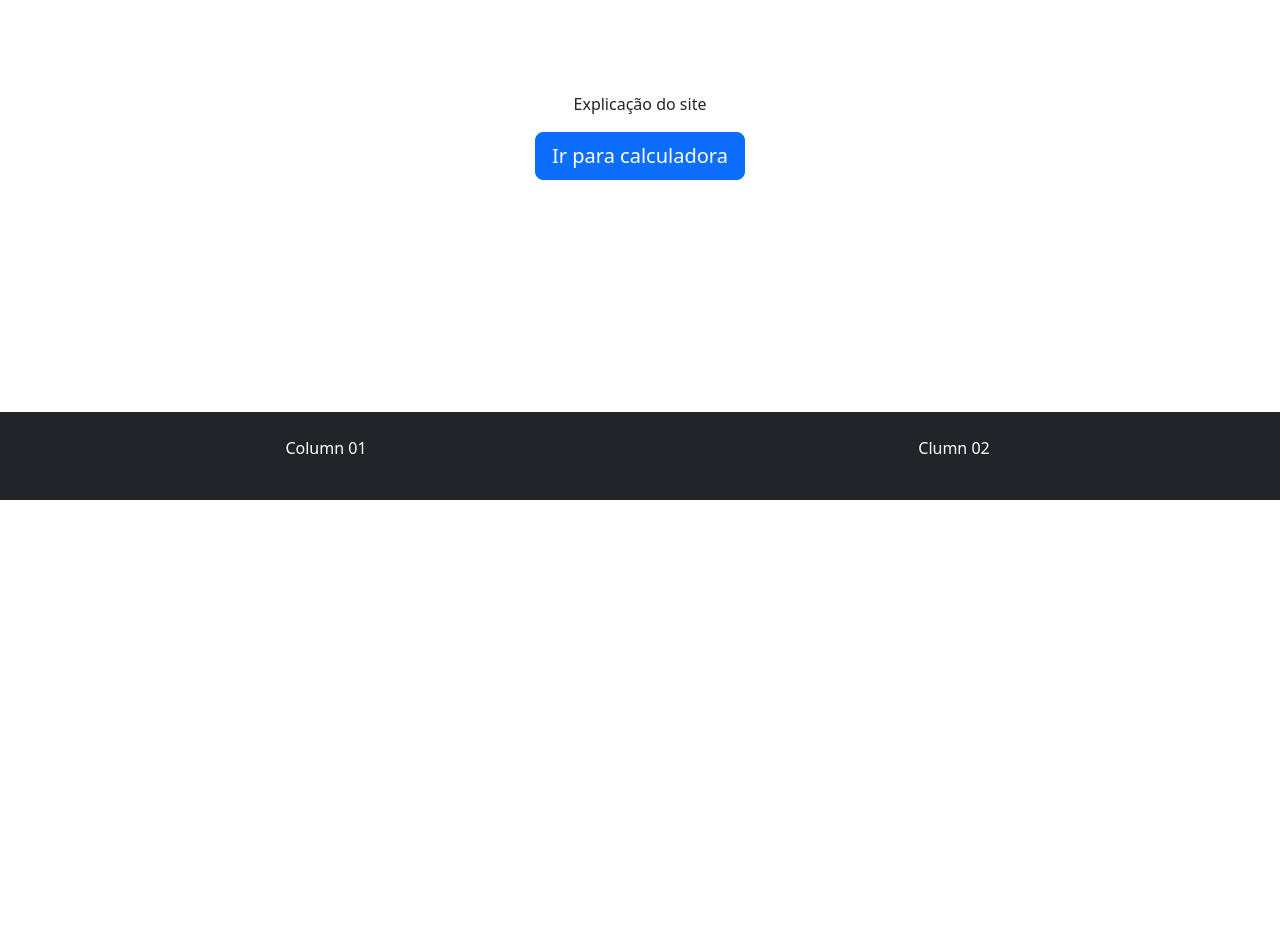
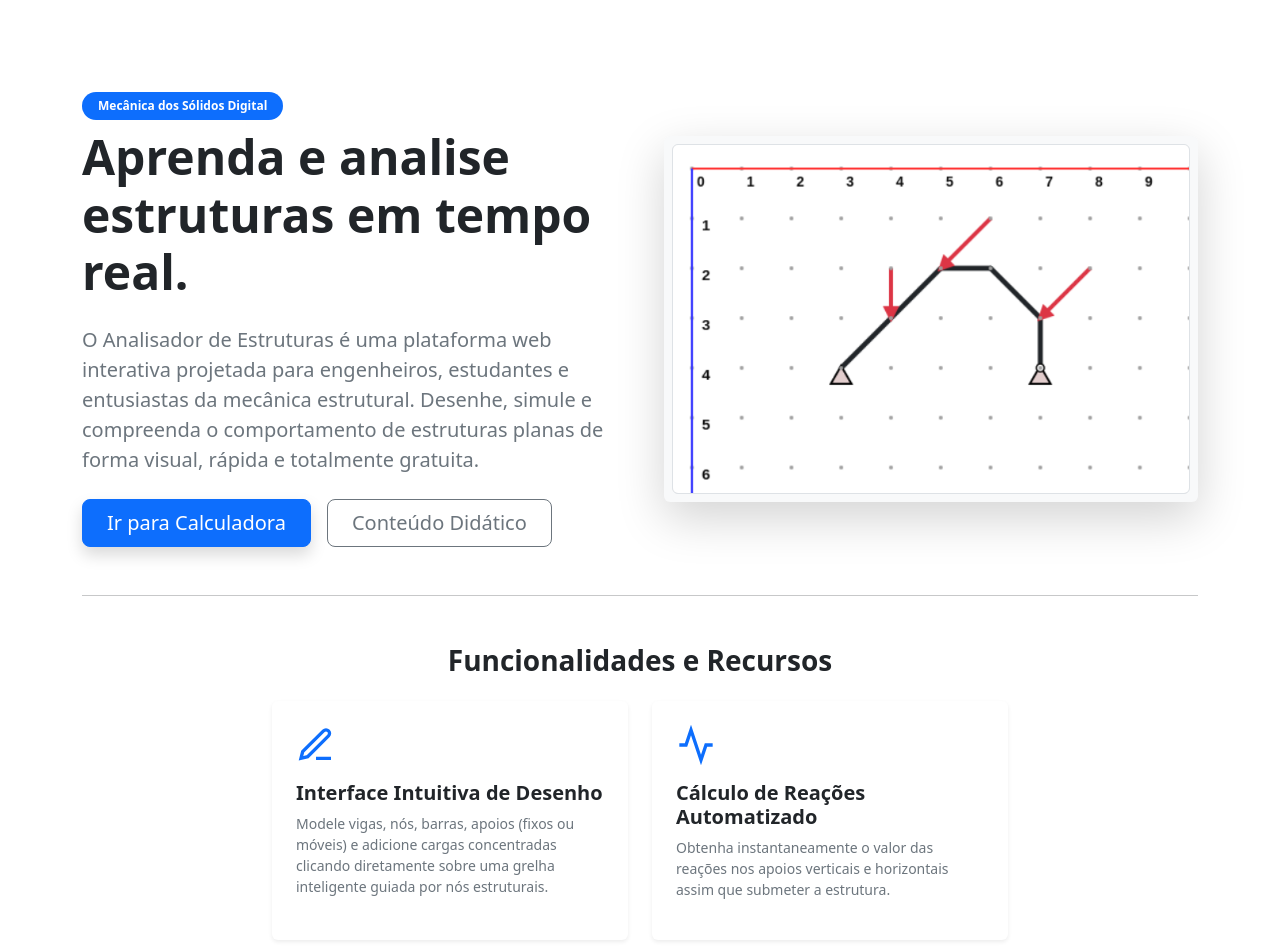
Before and after one commit to vini205/Analisador-de-Estruturas, a plain HTML site: page src/index.html in a window 1280 px wide. Shown: the part 300-1252 px from the top of the page. Before the commit the page ends 800 px from the top, so only its background shows below. Drawn offline with nearby package versions, Linux system fonts and the light colour scheme.

Commit message:
melhorando a interface da pagina inicial do index.html

```diff
--- a/src/index.html
+++ b/src/index.html
@@ -51,16 +51,89 @@
             </div>
         </div>
     </header>
-    <main id="main" class="container text-center mt-5 flex-fill">
-        <p>
-            Explicação do site
-        </p>
-    <a href="calculadora.html">
-        <button type="button" class="btn btn-lg btn-primary">Ir para calculadora</button>
-    </a>
+    <main id="main" class="container mt-5 flex-fill">
+        <section class="row align-items-center text-start g-5 mb-5">
+            <div class="col-md-6 text-center text-md-start">
+                <span class="badge text-bg-primary mb-2 px-3 py-2 rounded-pill">Mecânica dos Sólidos Digital</span>
+                <h2 class="display-5 fw-bold text-dark mb-4">Aprenda e analise estruturas em tempo real.</h2>
+                <p class="lead text-secondary mb-4">
+                    O <strong>Analisador de Estruturas</strong> é uma plataforma web interativa projetada para engenheiros, estudantes e entusiastas da mecânica estrutural. Desenhe, simule e compreenda o comportamento de estruturas planas de forma visual, rápida e totalmente gratuita.
+                </p>
+                <div class="d-grid d-sm-flex gap-3 justify-content-center justify-content-md-start">
+                    <a href="calculadora.html" class="btn btn-primary btn-lg px-4 shadow">Ir para Calculadora</a>
+                    <a href="didatico.html" class="btn btn-outline-secondary btn-lg px-4">Conteúdo Didático</a>
+                </div>
+            </div>
 
+            <div class="col-md-6">
+                <div class="card shadow-lg border-0 bg-light p-2 img-hover-zoom">
+                    <div class="card-body p-0 rounded overflow-hidden bg-secondary-subtle d-flex align-items-center justify-content-center border" style="height: 350px;">
+                        <img src="img/print-calculadora-principal.png" alt="Interface do Analisador de Estruturas" class="img-fluid w-100 h-100 object-fit-cover" onerror="this.style.display='none'; this.parentElement.innerHTML='<span class=\'text-secondary fw-semibold\'>[Insira aqui o Print Principal da sua Calculadora]</span>'">
+                    </div>
+                </div>
+            </div>
+        </section>
+
+        <hr class="my-5 opacity-25">
+
+        <section class="mb-5 text-center">
+            <h3 class="fw-bold text-dark mb-4">Funcionalidades e Recursos</h3>
+            <div class="row g-4 justify-content-center text-start">
+
+                <div class="col-md-4">
+                    <div class="card h-100 border-0 shadow-sm p-4">
+                        <div class="text-primary mb-3">
+                            <svg width="40" height="40" viewBox="0 0 24 24" fill="none" stroke="currentColor" stroke-width="2"><path d="M12 20h9M16.5 3.5a2.121 2.121 0 0 1 3 3L7 19l-4 1 1-4L16.5 3.5z"/></svg>
+                        </div>
+                        <h4 class="h5 fw-bold">Interface Intuitiva de Desenho</h4>
+                        <p class="text-secondary small">Modele vigas, nós, barras, apoios (fixos ou móveis) e adicione cargas concentradas clicando diretamente sobre uma grelha inteligente guiada por nós estruturais.</p>
+                    </div>
+                </div>
+
+                <div class="col-md-4">
+                    <div class="card h-100 border-0 shadow-sm p-4">
+                        <div class="text-primary mb-3">
+                            <svg width="40" height="40" viewBox="0 0 24 24" fill="none" stroke="currentColor" stroke-width="2"><path d="M22 12h-4l-3 9L9 3l-3 9H2"/></svg>
+                        </div>
+                        <h4 class="h5 fw-bold">Cálculo de Reações Automatizado</h4>
+                        <p class="text-secondary small">Obtenha instantaneamente o valor das reações nos apoios verticais e horizontais assim que submeter a estrutura.</p>
+                    </div>
+                </div>
+
+                <!--
+                <div class="col-md-4">
+                    <div class="card h-100 border-0 shadow-sm p-4">
+                        <div class="text-primary mb-3">
+                            <svg width="40" height="40" viewBox="0 0 24 24" fill="none" stroke="currentColor" stroke-width="2"><path d="M18 20V10M12 20V4M6 20v-6"/></svg>
+                        </div>
+                        <h4 class="h5 fw-bold">Diagramas de Esforços</h4>
+                        <p class="text-secondary small">Visualize graficamente os diagramas de esforços solicitantes (como momentos fletores e forças cortantes) ao longo de cada elemento da sua estrutura plana.</p>
+                    </div>
+                </div>
+                -->
+            </div>
+        </section>
+        <!--
+        <section class="row align-items-center text-start g-5 py-4 bg-light rounded-4 px-3 px-md-5 mb-4">
+            <div class="col-md-5 order-2 order-md-1">
+                <div class="card border-0 shadow-sm overflow-hidden bg-secondary-subtle d-flex align-items-center justify-content-center" style="height: 250px;">
+                    <img src="img/print-didatico.png" alt="Seção didática do site" class="img-fluid w-100 h-100 object-fit-cover" onerror="this.style.display='none'; this.parentElement.innerHTML='<span class=\'text-secondary fw-semibold\'>[Insira aqui um Print da Seção Didática]</span>'">
+                </div>
+            </div>
+
+            <div class="col-md-7 order-1 order-md-2">
+                <h3 class="fw-bold text-dark">Aprenda sem Complicações</h3>
+                <p class="text-secondary">
+                    Mais do que uma calculadora rápida, nosso objetivo principal é apoiar a sua jornada de estudos. Na aba <strong>Conteúdo Didático</strong>, você encontrará explicações teóricas descomplicadas, exemplos práticos resolvidos passo a passo e dinâmicas lúdicas para fixar os conceitos fundamentais de Isostática e Resistência dos Materiais.
+                </p>
+                <a href="didatico.html" class="link-primary fw-semibold d-inline-flex align-items-center gap-1 text-decoration-none">
+                    Explorar conteúdo didático
+                    <svg width="16" height="16" viewBox="0 0 24 24" fill="none" stroke="currentColor" stroke-width="2.5"><line x1="5" y1="12" x2="19" y2="12"/><polyline points="12 5 19 12 12 19"/></svg>
+                </a>
+            </div>
+        </section>
+        -->
     </main>
-
 
     <footer class=" mt-5 container-fluid p-4 bg-dark text-white text-center">
     <div class="row">
```
Also changed, not shown: src/img/print-calculadora-principal.png (added).
